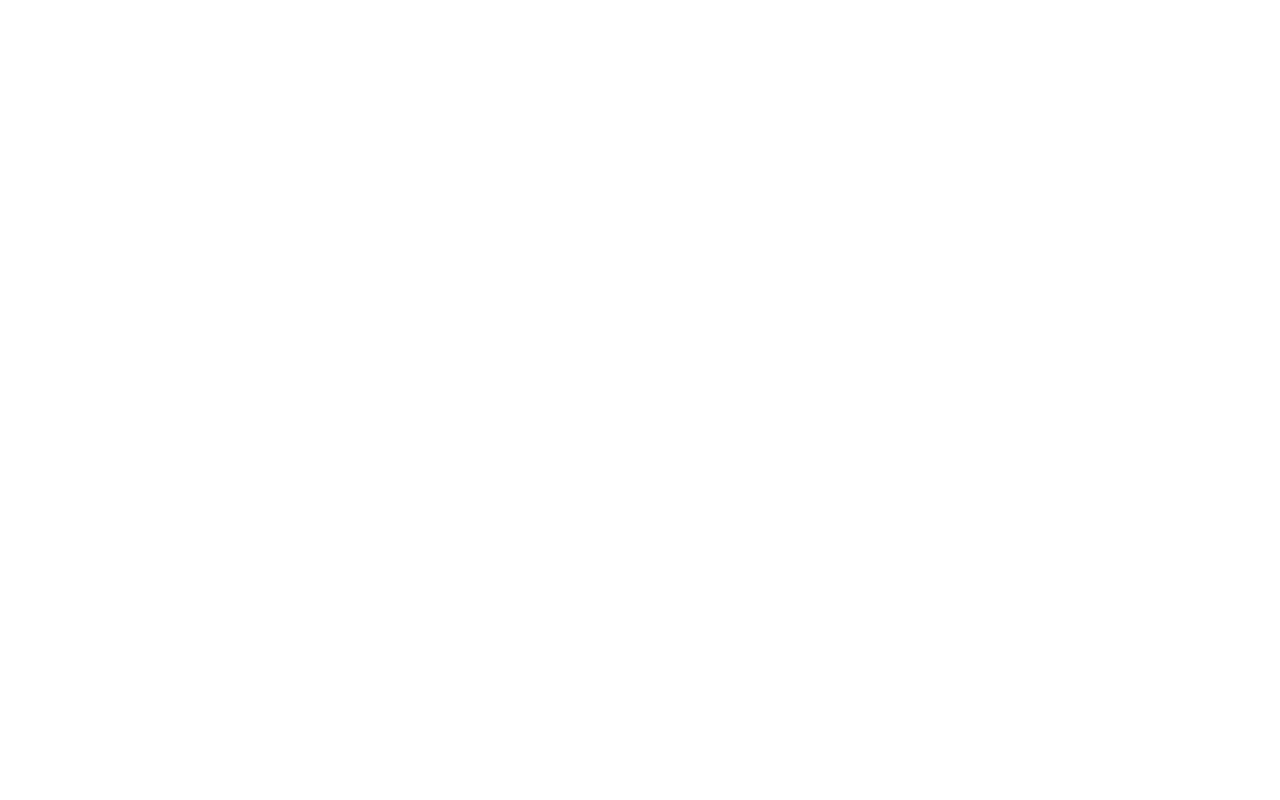
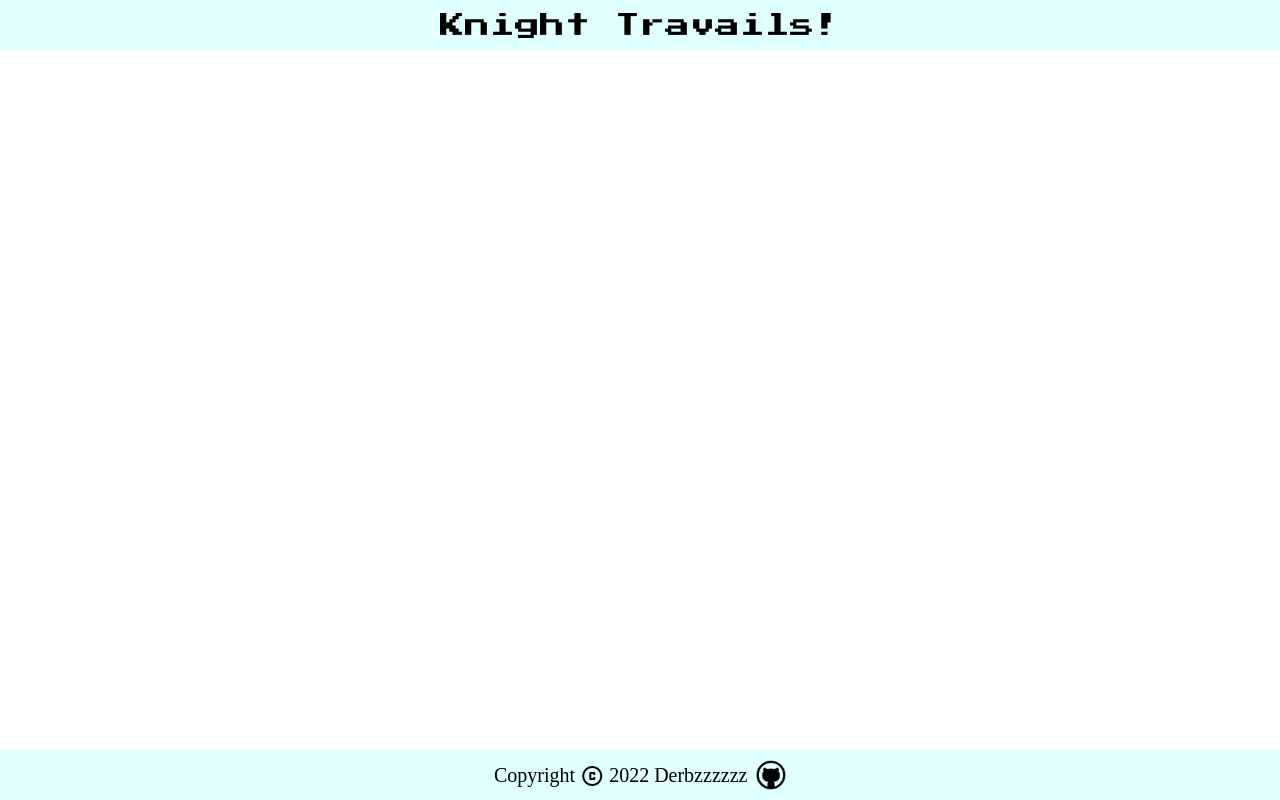
Before and after one commit to Derbzzzzzz/KnightsTravails, a plain HTML site: page index.html in a window 1280 px wide. Drawn offline with nearby package versions, Linux system fonts and the light colour scheme.

Commit message:
Added header and footer to html

```diff
--- a/index.html
+++ b/index.html
@@ -4,9 +4,27 @@
     <meta charset="UTF-8">
     <meta name="viewport" content="width=device-width, initial-scale=1.0">
     <script src="my.js"></script>
+    <link rel="stylesheet" href="https://fonts.googleapis.com/css2?family=Material+Symbols+Outlined:opsz,wght,FILL,GRAD@20..48,100..700,0..1,-50..200" />
+    <link rel="stylesheet" href="style.css">
     <title>Knight Travails</title>
 </head>
 <body>
-
+    <div class="content">
+        <header>
+            <div>Knight Travails!</div>
+        </header>
+        <main>
+        </main>
+        <footer>
+            <div class="footer-copyright">Copyright</div>
+            <div class="footer-logo">
+                <span class="material-symbols-outlined">copyright</span>
+            </div>
+            <div class="footer-info">2022 Derbzzzzzz</div>
+            <a href="https://github.com/Derbzzzzzz" target="_blank" rel="noopener noreferrer">
+                <img src="github-mark-black.png" class="footer-github">
+            </a>
+        </footer>
+    </div>
 </body>
 </html>
--- /dev/null
+++ b/style.css
@@ -0,0 +1,51 @@
+@font-face {
+    font-family: game;
+    src: url(PressStart2P-Regular.ttf);
+}
+
+body, html{
+    margin: 0px;
+    height: 100%;
+}
+
+.content{
+    display: flex;
+    flex-direction: column;
+    height: 100%
+}
+
+header{
+    display: flex;
+    justify-content: center;
+    align-items: center;
+
+    height: 50px;
+    font-family: game, sans-serif;
+    font-size: 25px;
+    background-color: lightcyan
+}
+
+main{
+    flex-grow: 1;
+}
+
+footer{
+    display: flex;
+    justify-content: center;
+    align-items: center;
+    gap: 5px;
+
+    height: 50px;
+    font-size: 20px;
+    background-color: lightcyan;
+}
+
+.footer-logo{
+    margin-top: 7px;
+}
+
+.footer-github{
+    height: 30px;
+    margin-top: 4px;
+    margin-left: 4px;
+}
```
Also changed, not shown: PressStart2P-Regular.ttf (added), github-mark-black.png (added).
